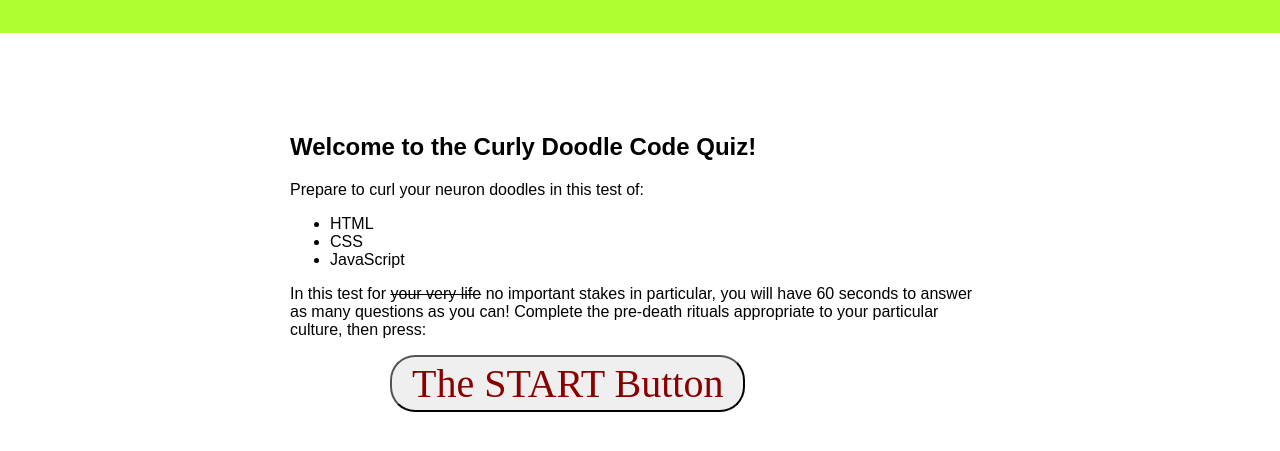
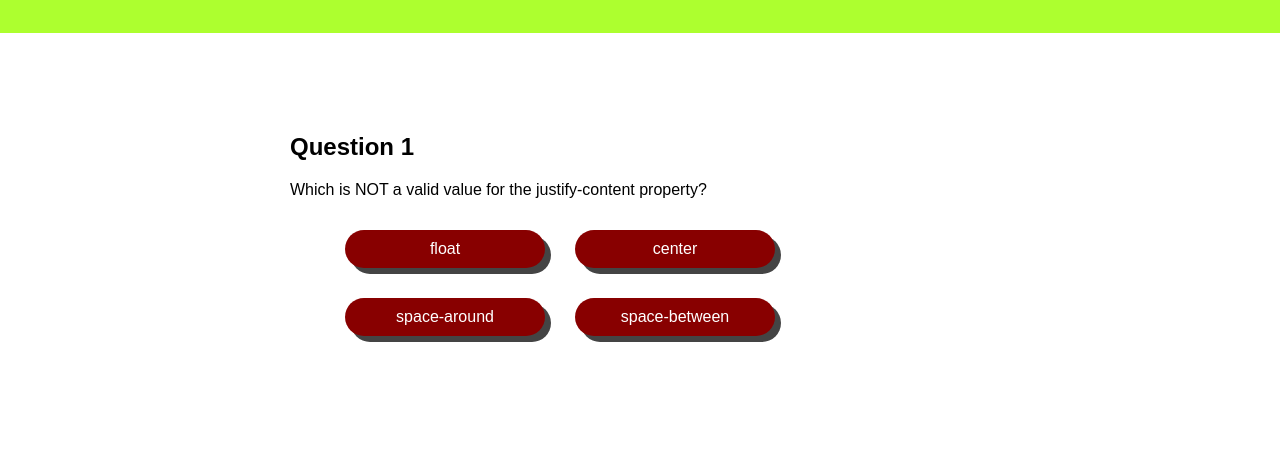
Before and after one commit to gavin-asay/curly-doodle-code-quiz, a plain HTML site: page index.html in a window 1280 px wide. Both pictures are taken after a click on the button "The START Button". Shown: the part 83-534 px from the top of the page. Drawn offline with Linux system fonts and the light colour scheme.

Commit message:
begin question render logic

```diff
--- a/assets/css/style.css
+++ b/assets/css/style.css
@@ -40,3 +40,24 @@ main {
     padding: 3px 20px;
     font-family: 'Times New Roman', Times, serif;
 }
+
+ol {
+    list-style-type: upper-latin;
+}
+
+ol li {
+    display: inline-block;
+}
+
+ol li button {
+    appearance: none;
+    padding: 10px 20px;
+    margin: 15px 15px;
+    background-color: #880000;
+    color: white;
+    border-radius: 25px;
+    box-shadow: 6px 6px #444;
+    width: 200px;
+    font-size: inherit;
+    border: none;
+}
--- a/assets/js/script.js
+++ b/assets/js/script.js
@@ -0,0 +1,79 @@
+var questions = [
+    {
+        question: "Which element carries the style display: block by default?",
+        A: "<span>",
+        B: "<button>",
+        C: "<p>",
+        D: "<em>",
+        correct: "C"
+    },
+    {
+        question: "Which is NOT a valid value for the justify-content property?",
+        A: "float",
+        B: "center",
+        C: "space-around",
+        D: "space-between",
+        correct: "A"
+    }
+];
+
+var startButtonEl = document.querySelector("button#start");
+var startPanelEl = document.querySelector("#start-panel");
+var mainEl = document.querySelector("main");
+
+var timer = 60;
+var score = 0;
+var questionCount = 0;
+
+var clickHandler = function(event) {
+    if (event.target.id = "start") {
+        startPanelEl.remove();
+        questionRender();
+    } else {
+        responseHandler();
+    }
+}
+
+var questionRender = function() {
+    questionCount++;
+
+    var questionPanelEl = document.createElement("div");
+    questionPanelEl.className = "question-panel";
+    questionPanelEl.id = "question-panel";
+
+    var questionHeaderEl = document.createElement("h2");
+    questionHeaderEl.textContent = "Question " + questionCount;
+    questionPanelEl.appendChild(questionHeaderEl);
+
+    var questionTextEl = document.createElement("p");
+    questionTextEl.textContent = questions[questionCount].question;
+    questionPanelEl.appendChild(questionTextEl);
+
+    var answerList = document.createElement("ol");
+    for (i = 0; i < 4; i++) {
+        var answerOption = document.createElement("li");
+        var answerButton = document.createElement("button");
+        answerOption.appendChild(answerButton);
+        switch (i) {
+            case 0:
+                answerButton.textContent = questions[questionCount].A;
+                break;
+            case 1:
+                answerButton.textContent = questions[questionCount].B;
+                break;
+            case 2:
+                answerButton.textContent = questions[questionCount].C;
+                break;
+            case 3:
+                answerButton.textContent = questions[questionCount].D;
+                break;
+        }
+        answerList.appendChild(answerOption);
+    }
+    questionPanelEl.appendChild(answerList);
+
+    mainEl.appendChild(questionPanelEl);
+}
+
+// startButtonEl.addEventListener("click", startHandler);
+mainEl.addEventListener("click", clickHandler);
```
